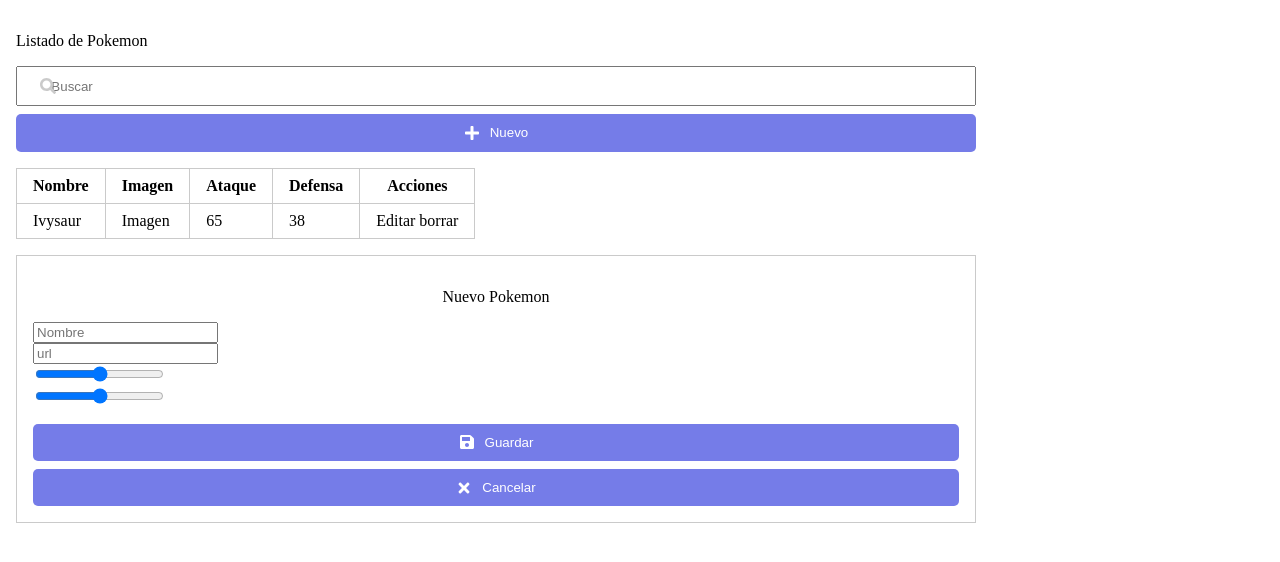
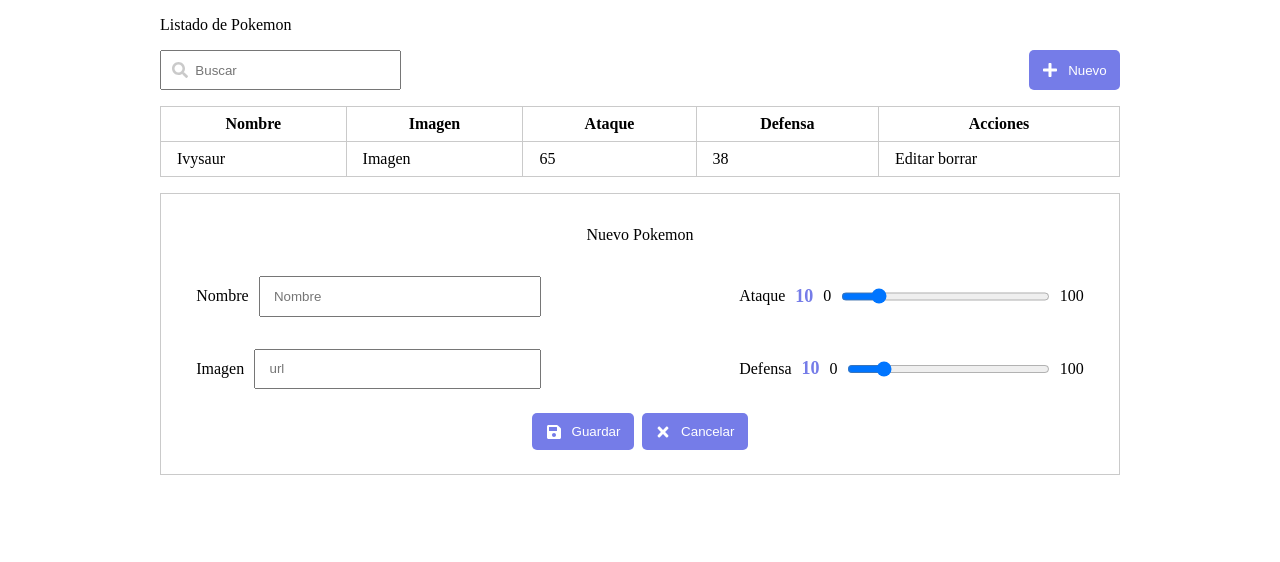
Before and after one commit to jisazamp/pokemon-test, a React (Vite) app: page / in a window 1280 px wide. Both pictures are taken after a click on the button "Nuevo". Shown: the top 562 px of the page. Built offline with nearby package versions, Linux system fonts and the light colour scheme.

Commit message:
Finished layout for desktop

```diff
--- a/src/components/PokemonForm.jsx
+++ b/src/components/PokemonForm.jsx
@@ -1,9 +1,23 @@
+import { useState } from 'react';
 import PropTypes from 'prop-types';
 import { FaTimes, FaSave } from 'react-icons/fa';
 
 import Button from '../common/Button';
 
 const PokemonForm = ({ setFormVisible }) => {
+  const [pokemon, setPokemon] = useState({
+    name: '',
+    image: '',
+    attack: '10',
+    defense: '10',
+  });
+
+  const { name, image, attack, defense } = pokemon;
+
+  const handleInputChange = (e) => {
+    setPokemon({ ...pokemon, [e.target.id]: e.target.value });
+  };
+
   const handleSubmit = (e) => {
     e.preventDefault();
     console.log('submitted');
@@ -15,24 +29,66 @@
       <form onSubmit={handleSubmit} className='new-pokemon'>
         <p>Nuevo Pokemon</p>
 
-        <div>
-          <label htmlFor='name'></label>
-          <input id='name' type='text' placeholder='Nombre' />
+        <div className='input-group'>
+          <label htmlFor='name'>Nombre</label>
+          <input
+            value={name}
+            onChange={handleInputChange}
+            id='name'
+            type='text'
+            placeholder='Nombre'
+          />
         </div>
 
-        <div>
-          <label htmlFor='image'></label>
-          <input id='image' type='text' placeholder='url' />
+        <div id='image' className='input-group'>
+          <label htmlFor='image'>Imagen</label>
+          <input
+            value={image}
+            onChange={handleInputChange}
+            id='image'
+            type='text'
+            placeholder='url'
+          />
         </div>
 
-        <div>
-          <label htmlFor='attack'></label>
-          <input type='range' min='0' max='100' id='attack' />
+        <div className='input-group'>
+          <label htmlFor='attack'>
+            Ataque <span>{attack}</span>
+          </label>
+          <div className='range-group'>
+            <span>0</span>
+            <input
+              value={attack}
+              onChange={handleInputChange}
+              className='slider'
+              type='range'
+              min='0'
+              max='100'
+              step='1'
+              id='attack'
+            />
+            <span>100</span>
+          </div>
         </div>
 
-        <div>
-          <label htmlFor='defense'></label>
-          <input type='range' min='0' max='100' id='defense' />
+        <div className='input-group'>
+          <label htmlFor='defense'>
+            Defensa <span>{defense}</span>
+          </label>
+          <div className='range-group'>
+            <span>0</span>
+            <input
+              value={defense}
+              onChange={handleInputChange}
+              className='slider'
+              type='range'
+              min='0'
+              max='100'
+              step='1'
+              id='defense'
+            />
+            <span>100</span>
+          </div>
         </div>
 
         <div className='btn-group'>
--- a/src/index.css
+++ b/src/index.css
@@ -7,6 +7,18 @@
 body {
   margin: 0;
   padding: 0;
+}
+
+label {
+  display: flex;
+  align-items: center;
+  gap: 10px;
+}
+
+label span {
+  font-size: 18px;
+  font-weight: 700;
+  color: #757ce8;
 }
 
 .card {
@@ -23,6 +35,7 @@
   border: none;
   padding: 0.8em 1em;
   border-radius: 5px;
+  cursor: pointer;
 }
 
 .btn-group {
@@ -30,11 +43,27 @@
   display: flex;
   flex-direction: column;
   gap: 0.5em;
+  width: 100%;
+}
+
+@media (min-width: 40rem) {
+  .btn-group {
+    flex-direction: row;
+    justify-content: center;
+    margin-top: 24px;
+  }
 }
 
 .btn-primary {
   color: white;
   background-color: #757ce8;
+  transition: background-color 200ms;
+}
+
+@media (min-width: 40rem) {
+  .btn-primary:hover {
+    background-color: #747ad3;
+  }
 }
 
 .action-icon {
@@ -48,10 +77,35 @@
   max-width: 60rem;
 }
 
+.input-group {
+  display: flex;
+  flex-direction: column;
+}
+
+@media (min-width: 40rem) {
+  .input-group {
+    flex-direction: row;
+    gap: 10px;
+  }
+}
+
+@media (min-width: 40rem) {
+  .container {
+    margin: auto;
+  }
+}
+
 .pokemon-options {
   display: flex;
   flex-direction: column;
   gap: 0.5em;
+}
+
+@media (min-width: 40rem) {
+  .pokemon-options {
+    flex-direction: row;
+    justify-content: space-between;
+  }
 }
 
 .pokemon-form {
@@ -73,12 +127,32 @@
   left: 2.5%;
 }
 
+@media (min-width: 40rem) {
+  .input-icon {
+    left: 5%;
+  }
+}
+
 .pokemon-table {
   overflow: auto;
 }
 
+@media (min-width: 40rem) {
+  .pokemon-table {
+    margin: auto;
+    width: 100%;
+  }
+}
+
 .table {
   border-collapse: collapse;
+  margin: auto;
+}
+
+@media (min-width: 40rem) {
+  .table {
+    width: 100%;
+  }
 }
 
 .table,
@@ -98,6 +172,51 @@
   flex-direction: column;
 }
 
+@media (min-width: 40rem) {
+  .new-pokemon {
+    display: grid;
+    grid-template-columns: repeat(2, 1fr);
+    align-items: center;
+    column-gap: 160px;
+  }
+
+  #image {
+    grid-row: 3;
+  }
+
+  .new-pokemon p {
+    grid-column: span 2;
+  }
+
+  .new-pokemon .btn-group {
+    grid-column: span 2;
+  }
+
+  .new-pokemon input {
+    height: 40.31px;
+  }
+}
+
 .new-pokemon p {
   text-align: center;
 }
+
+.new-pokemon div {
+  margin: 0.5em auto;
+  width: 90%;
+}
+
+.new-pokemon input {
+  width: 100%;
+  padding: 0.8em 1em 0.8em 1em;
+}
+
+.range-group {
+  display: flex;
+  align-items: center;
+}
+
+.new-pokemon input[type='range'] {
+  width: 80%;
+  margin: auto;
+}
```
